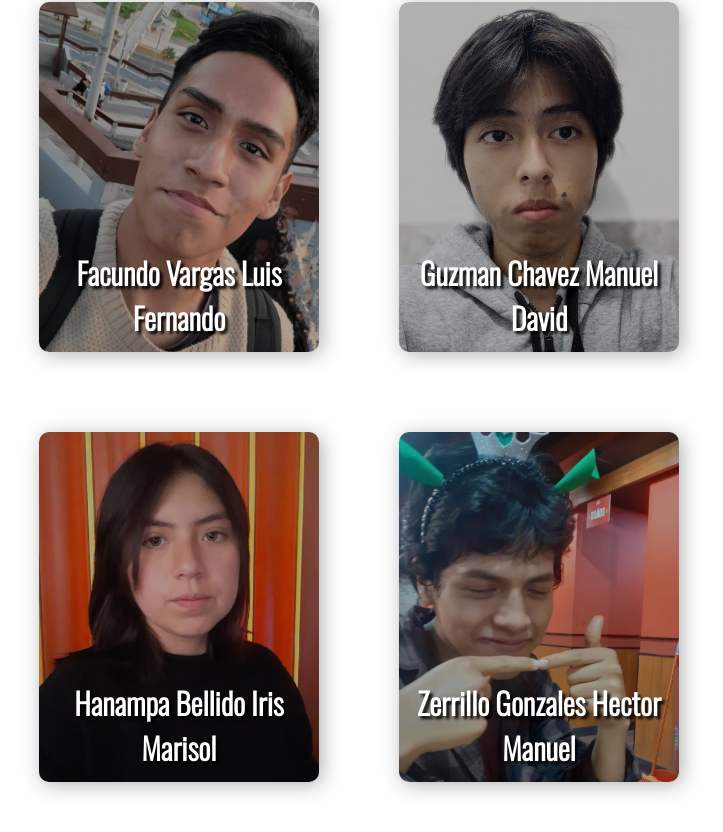
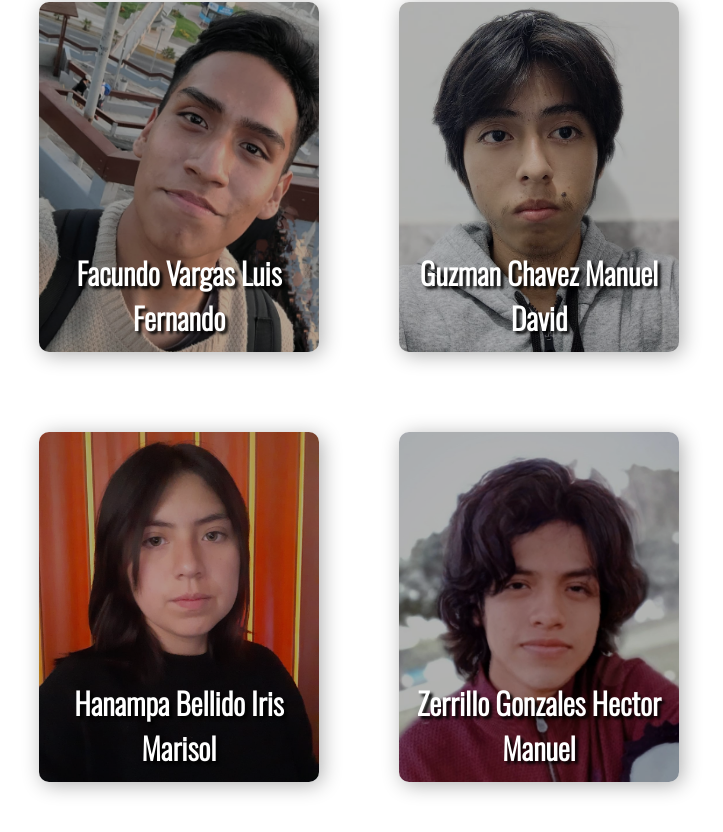
Before and after one commit to Hecze/ReadSoftTeam, a Next.js app: page /sobre in a window 1280 px wide. Shown: the part 1028-1860 px from the top of the page, without its empty margins (281-1004 px from the left). Built offline with nearby package versions, Linux system fonts and the light colour scheme; no server answers.

Commit message:
integrantes modal mejorado

```diff
--- a/src/components/Integrantes.jsx
+++ b/src/components/Integrantes.jsx
@@ -58,7 +58,7 @@ const Integrantes = () => {
     {
       nombre: "Zerrillo Gonzales Hector Manuel",
       rol: "Programador web",
-      img: "/hector.jpg",
+      img: "/hector.jpeg",
       github: "https://github.com/Hecze",
       linkedin: "https://pe.linkedin.com/in/hector-zerrillo-a24b04288",
       descripcion:
--- a/src/styles/integrantes.css
+++ b/src/styles/integrantes.css
@@ -234,7 +234,10 @@ p, b{
     padding: 0 30px 0 7%;
     color: #eee;
 }
+.modal .info h2{
+    font-size: 3rem;
 
+}
 .modal .info h3{
     opacity: 0.6;
     font-size: 20px;
```
Also changed, not shown: public/hector.jpeg (added), public/hector.jpg (deleted).
